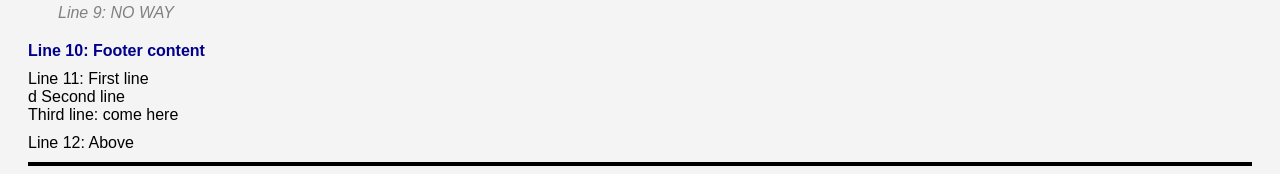
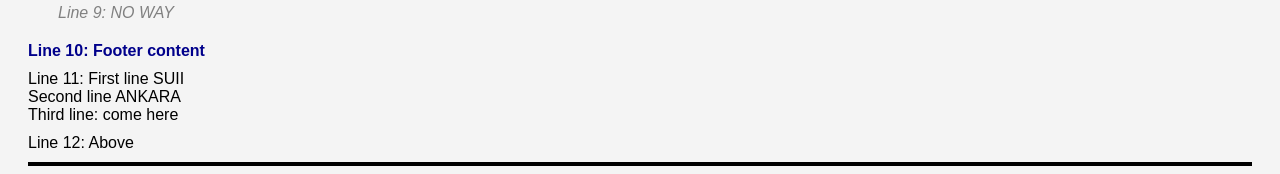
Before and after one commit to davidbiegon/dada, a plain HTML site: page index.html in a window 1280 px wide. Shown: the part 272-446 px from the top of the page. Drawn offline with Linux system fonts and the light colour scheme.

Commit message:
Update index.html

```diff
--- a/index.html
+++ b/index.html
@@ -83,8 +83,8 @@
 
 <!-- Line 11: Line Break -->
 <p>
-    Line 11: First line<br>d
-    Second line<br>
+    Line 11: First line SUII<br>
+    Second line ANKARA<br>
     Third line: come here
 </p>
 
```
